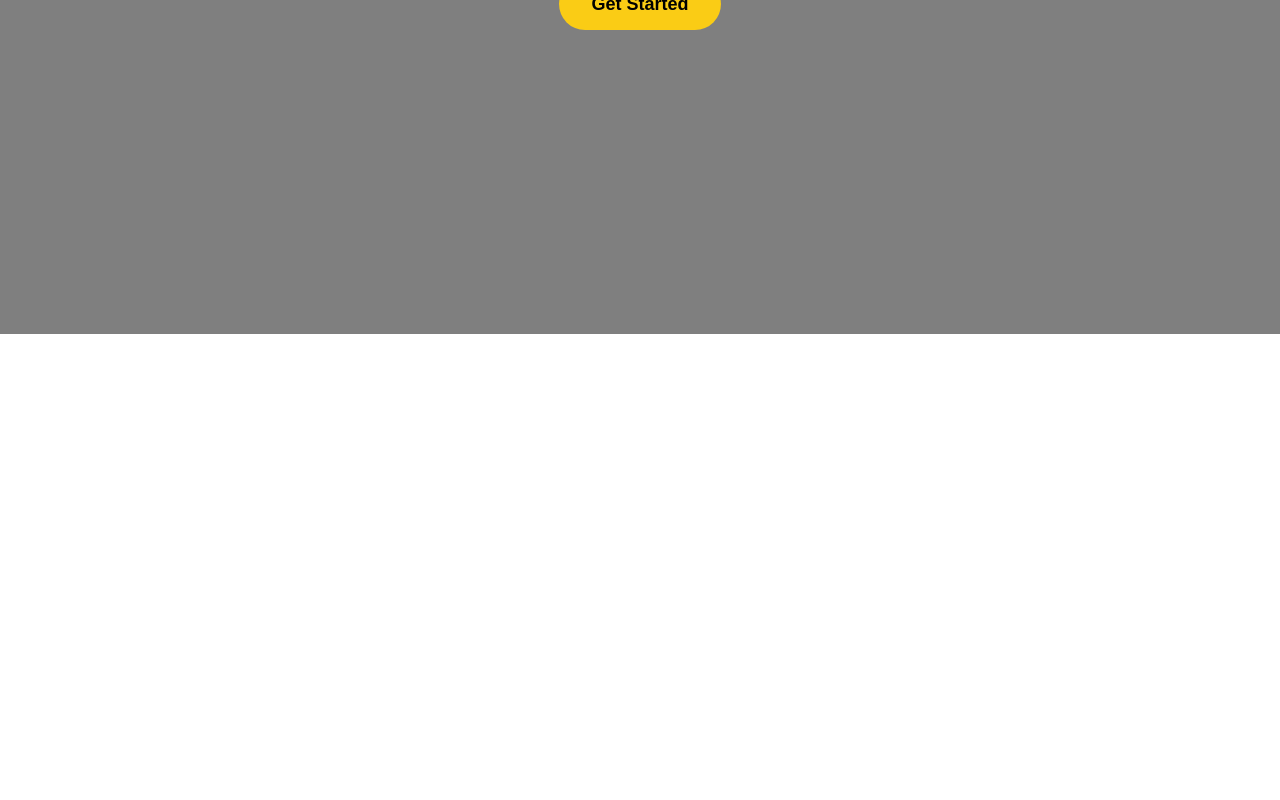
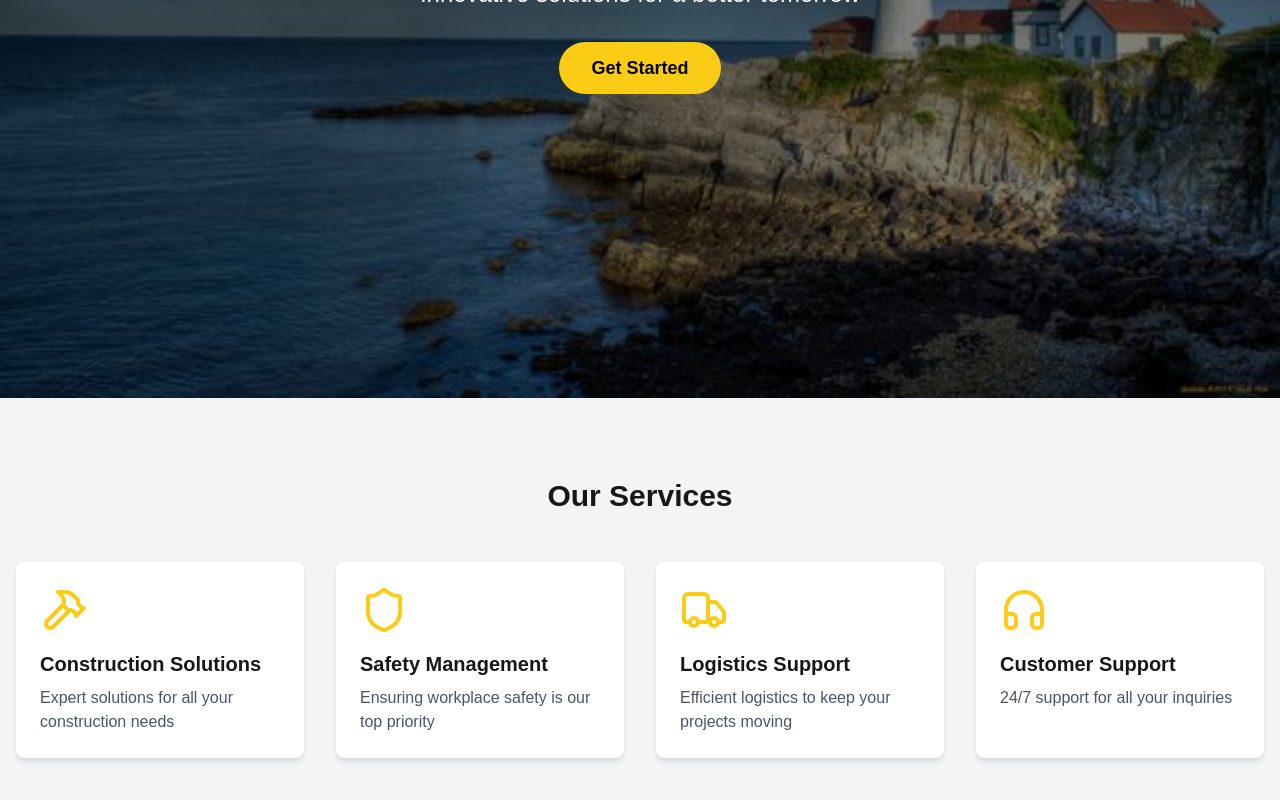
Before and after one commit to Souravhere/water-agency, a Next.js app: page / in a window 1280 px wide. Shown: the part 466-1266 px from the top of the page. Before the commit the page ends 800 px from the top, so only its background shows below. Built offline with nearby package versions, Linux system fonts and the light colour scheme.

Commit message:
few text update and elements added

```diff
--- a/src/app/layout.tsx
+++ b/src/app/layout.tsx
@@ -1,6 +1,7 @@
 import type { Metadata } from "next";
 import localFont from "next/font/local";
 import "./globals.css";
+import Header from "@/components/Header";
 
 const geistSans = localFont({
   src: "./fonts/GeistVF.woff",
@@ -28,6 +29,7 @@ export default function RootLayout({
       <body
         className={`${geistSans.variable} ${geistMono.variable} antialiased`}
       >
+        <Header/>
         {children}
       </body>
     </html>
--- a/src/app/page.tsx
+++ b/src/app/page.tsx
@@ -1,10 +1,13 @@
+import Header from "@/components/Header";
 import Hero from "@/components/Hero";
+import Services from "@/components/Services";
 import Image from "next/image";
 
 export default function Home() {
   return (
     <>
     <Hero/>
+    <Services/>
     </>
   );
 }
--- a/src/components/Header.tsx
+++ b/src/components/Header.tsx
@@ -1,16 +1,22 @@
-"use client"
-import { useState } from 'react'
-import { motion, AnimatePresence } from 'framer-motion'
-import { Menu, X } from 'lucide-react'
-import Link from 'next/link'
+"use client";
 
-const menuItems = ['Home', 'Services', 'About', 'Projects', 'Contact']
+import { useState } from 'react';
+import { motion, AnimatePresence } from 'framer-motion';
+import { Menu, X } from 'lucide-react';
+import Link from 'next/link';
 
-export default function Header({ isMenuOpen, setIsMenuOpen }) {
+const menuItems = ['Home', 'Services', 'About', 'Projects', 'Contact'];
+
+export default function Header() {
+  // Manage the menu open/close state internally
+  const [isMenuOpen, setIsMenuOpen] = useState(false);
+
   return (
     <header className="bg-white shadow-md">
       <div className="container mx-auto px-4 py-4 flex justify-between items-center">
-        <Link href="/" className="text-2xl font-bold text-blue-600">IndustryCo</Link>
+        <Link href="/" className="text-2xl font-bold text-blue-600">
+          IndustryCo
+        </Link>
         <nav className="hidden md:flex space-x-4">
           {menuItems.map((item) => (
             <Link key={item} href={`#${item.toLowerCase()}`} className="text-gray-600 hover:text-blue-600">
@@ -22,6 +28,7 @@ export default function Header({ isMenuOpen, setIsMenuOpen }) {
           {isMenuOpen ? <X /> : <Menu />}
         </button>
       </div>
+
       <AnimatePresence>
         {isMenuOpen && (
           <motion.div
@@ -47,5 +54,5 @@ export default function Header({ isMenuOpen, setIsMenuOpen }) {
         )}
       </AnimatePresence>
     </header>
-  )
+  );
 }
--- a/src/components/Hero.tsx
+++ b/src/components/Hero.tsx
@@ -5,13 +5,13 @@ import Image from 'next/image'
 export default function Hero() {
   return (
     <section className="relative h-screen">
-      {/* <Image
-        src=""
+      <Image
+        src="/hero-bg.jpg"
         alt="Industrial worker welding"
         layout="fill"
         objectFit="cover"
         quality={100}
-      /> */}
+      />
       <div className="absolute inset-0 bg-black bg-opacity-50 flex items-center justify-center">
         <motion.div
           initial={{ opacity: 0, y: 20 }}
--- /dev/null
+++ b/src/components/Services.tsx
@@ -0,0 +1,35 @@
+"use client"
+import { motion } from 'framer-motion'
+import { Hammer, Shield, Truck, Headphones } from 'lucide-react'
+
+const services = [
+  { icon: Hammer, title: 'Construction Solutions', description: 'Expert solutions for all your construction needs' },
+  { icon: Shield, title: 'Safety Management', description: 'Ensuring workplace safety is our top priority' },
+  { icon: Truck, title: 'Logistics Support', description: 'Efficient logistics to keep your projects moving' },
+  { icon: Headphones, title: 'Customer Support', description: '24/7 support for all your inquiries' },
+]
+
+export default function Services() {
+  return (
+    <section className="py-20 bg-gray-100">
+      <div className="container mx-auto px-4">
+        <h2 className="text-3xl font-bold text-center mb-12">Our Services</h2>
+        <div className="grid grid-cols-1 md:grid-cols-2 lg:grid-cols-4 gap-8">
+          {services.map((service, index) => (
+            <motion.div
+              key={index}
+              initial={{ opacity: 0, y: 20 }}
+              animate={{ opacity: 1, y: 0 }}
+              transition={{ duration: 0.5, delay: index * 0.1 }}
+              className="bg-white p-6 rounded-lg shadow-md"
+            >
+              <service.icon className="w-12 h-12 text-yellow-400 mb-4" />
+              <h3 className="text-xl font-semibold mb-2">{service.title}</h3>
+              <p className="text-gray-600">{service.description}</p>
+            </motion.div>
+          ))}
+        </div>
+      </div>
+    </section>
+  )
+}
```
Also changed, not shown: public/hero-bg.jpg (added).
